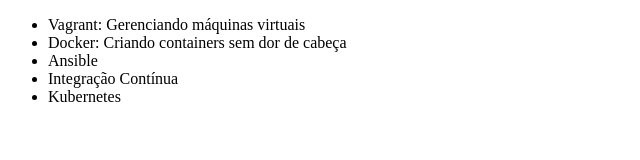
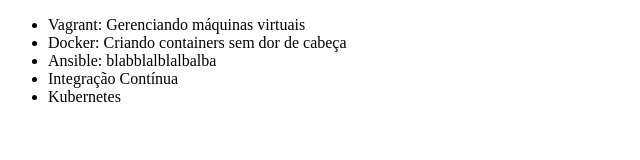
Before and after one commit to vdrdavi/FirstRepository, a plain HTML site: page index.html in a window 1280 px wide. Shown: the whole page, without its empty margins (0-640 px from the left). Drawn offline with Linux system fonts and the light colour scheme.

Commit message:
Alterando o código

```diff
--- a/index.html
+++ b/index.html
@@ -8,7 +8,7 @@
     <ul>
         <li>Vagrant: Gerenciando máquinas virtuais</li>
         <li>Docker: Criando containers sem dor de cabeça</li>
-        <li>Ansible</li>
+        <li>Ansible: blabblalblalbalba</li>
         <li>Integração Contínua</li>
         <li>Kubernetes</li>
     </ul>
```
